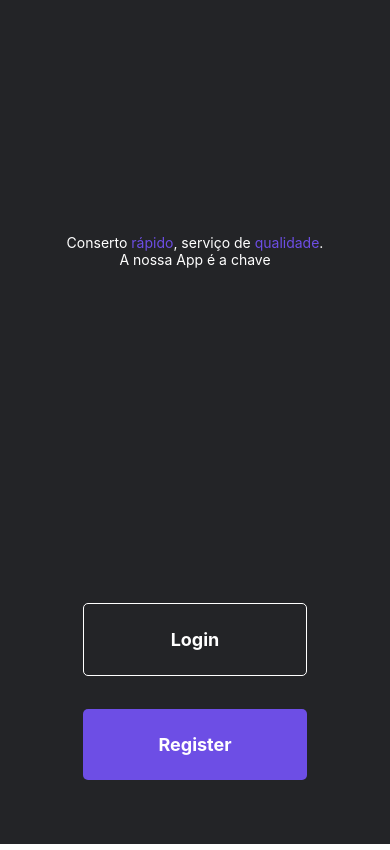
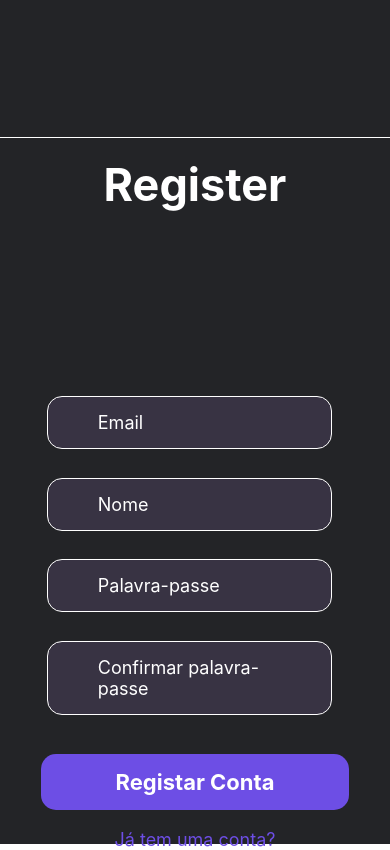
Before and after one commit to LoboMars/PitBox, a React Native app in the folder T22/: screen / in a window 390 px wide. Built offline with nearby package versions, Linux system fonts and the light colour scheme.

Commit message:
Criação do Register e algumas alterações

```diff
--- a/T22/App.jsx
+++ b/T22/App.jsx
@@ -1,11 +1,13 @@
 import { StatusBar } from 'expo-status-bar';
 import { StyleSheet, Text, View } from 'react-native';
 import OScreen from './View/OScreen';
+import Login from './View/Login';
+import Register from './View/Register';
 
 export default function App() {
   return (
     <View style={styles.container}>
-      <OScreen/>
+      <Register/>
       <StatusBar style="auto" />
     </View>
   );
--- /dev/null
+++ b/T22/View/Login.jsx
@@ -0,0 +1,112 @@
+import { StatusBar } from "expo-status-bar";
+import { StyleSheet, Text, View, Image, Dimensions } from "react-native";
+
+export default function Login() {
+    return (
+        <View style={styles.container}>
+          <View style={styles.line} />
+            <View>
+                <Text style={styles.BigText}>Login</Text>
+            </View>
+            <View style={styles.textBoxContainer}>
+                <Text style={styles.TextBox}>Nome</Text>
+                <Text style={styles.TextBox}>Palavra-passe</Text>
+            </View>
+            <View style={styles.textBoxLogin}>
+                <Text style={styles.BTNpurple}>Login</Text>
+            </View>
+            <View style={{paddingTop: '10%',flexDirection:'row'}} >
+                <View style={styles.line2} />
+                <Text style={styles.textWhite}>OU</Text>
+                <View style={styles.line2} />
+            </View>
+            <View style={styles.textBoxLogin}>
+                 <Text style={styles.Register}>Registar Conta</Text>
+            </View>
+        </View>
+      );
+    }
+
+const styles = StyleSheet.create({
+  container: {
+    width: "100%",
+    flex: 1,
+    backgroundColor: "#232427",
+    textAlign: "center",
+    justifyContent: "flex-start",
+    paddingTop: "35%",
+  },
+  textBoxContainer: {
+    width: "85%",
+    alignItems: "left",
+    paddingLeft: '12%'
+  },
+  textWhite: {
+    color: "white",
+  },
+  textPurple: {
+    color: "#6D4EE5",
+  },
+  line: {
+    backgroundColor: "white",
+    height: 1,
+    width: "100%",
+    marginBottom: "20%",
+  },
+  line2: {
+    marginTop: "2%",
+    backgroundColor: "white",
+    height: 1,
+    width: "40%",
+    marginLeft:'4%',
+    marginRight:'4%',
+  },
+
+  BigText: {
+    color: "white",
+    fontSize: 45,
+    fontWeight: "bold",
+    textAlign: "center",
+  },
+  TextBox: {
+    color: "white",
+    backgroundColor: '#383343',
+    borderWidth: 1,
+    borderColor: "white",
+    marginTop: '15%',
+    borderRadius: 15,
+    paddingVertical: 15,
+    paddingHorizontal: 50,
+    fontSize: 18,
+    textAlign: "left",
+  },
+
+  BTNpurple: {
+    marginTop: '30%',
+    backgroundColor: '#6D4EE5',
+    color: 'white',
+    borderRadius: 15,
+    paddingVertical: 25,
+    paddingHorizontal: 95,
+    fontSize: 22,
+    fontWeight: 'bold',
+    textAlign: 'center',
+  },
+
+  Register: {
+    marginTop: '5%',
+    color: '#6D4EE5',
+    borderWidth: 1,
+    borderColor: '#6D4EE5',
+    borderRadius: 15,
+    paddingVertical: 25,
+    paddingHorizontal: 75,
+    fontSize: 18,
+    fontWeight: 'bold',
+    textAlign: 'center',
+  },
+
+  textBoxLogin: {
+    alignItems: "center",
+  },
+});
--- a/T22/View/OScreen.jsx
+++ b/T22/View/OScreen.jsx
@@ -34,7 +34,7 @@ const styles = StyleSheet.create({
     color: 'white',
     borderWidth: 1,
     borderColor: 'white',
-    borderRadius: 5,
+    borderRadius: 15,
     paddingVertical: 25,
     paddingHorizontal: 75,
     fontSize: 18,
@@ -46,8 +46,7 @@ const styles = StyleSheet.create({
     backgroundColor: '#6D4EE5',
     color: 'white',
     paddingVertical: 25,
-    paddingHorizontal: 70,
-    borderRadius: 5,
+    borderRadius: 15,
     paddingHorizontal: 75,
     fontSize: 18,
     fontWeight: 'bold',
--- /dev/null
+++ b/T22/View/Register.jsx
@@ -0,0 +1,91 @@
+import { StatusBar } from "expo-status-bar";
+import { StyleSheet, Text, View, Image, Dimensions } from "react-native";
+
+export default function Register() {
+    return (
+        <View style={styles.container}>
+          <View style={styles.line} />
+            <View style={{paddingBottom:'40%'}}>
+                <Text style={styles.BigText}>Register</Text>
+            </View>
+            <View style={styles.textBoxContainer}>
+                <Text style={styles.TextBox}>Email</Text>
+                <Text style={styles.TextBox}>Nome</Text>
+                <Text style={styles.TextBox}>Palavra-passe</Text>
+                <Text style={styles.TextBox}>Confirmar palavra-passe</Text>
+            </View>
+            <View style={styles.textBoxLogin}>
+                <Text style={styles.BTNpurple}>Registar Conta</Text>
+            </View>
+            <View style={styles.textBoxLogin}>
+            <Text style={[styles.textPurple, {paddingTop: '5%'}]}>Já tem uma conta?</Text>
+            </View>
+        </View>
+      );
+}
+
+const styles = StyleSheet.create({
+    container: {
+        width: "100%",
+        flex: 1,
+        backgroundColor: "#232427",
+        textAlign: "center",
+        justifyContent: "flex-start",
+        paddingTop: "35%",
+    },
+    textBoxContainer: {
+        width: "85%",
+        alignItems: "left",
+        paddingLeft: '12%'
+      },
+      textWhite: {
+        color: "white",
+        fontSize: 20,
+      },
+      textPurple: {
+        color: "#6D4EE5",
+        fontSize: 18,
+      },
+      line: {
+        backgroundColor: "white",
+        height: 1,
+        width: "100%",
+        marginBottom: "5%",
+      },
+
+      BigText: {
+        color: "white",
+        fontSize: 45,
+        fontWeight: "bold",
+        textAlign: "center",
+      },
+
+      TextBox: {
+        color: "white",
+        backgroundColor: '#383343',
+        borderWidth: 1,
+        borderColor: "white",
+        marginTop: '10%',
+        borderRadius: 15,
+        paddingVertical: 15,
+        paddingHorizontal: 50,
+        fontSize: 18,
+        textAlign: "left",
+      },
+
+      BTNpurple: {
+        marginTop: '10%',
+        backgroundColor: '#6D4EE5',
+        color: 'white',
+        borderRadius: 15,
+        paddingVertical: 15,
+        paddingHorizontal: 75,
+        fontSize: 22,
+        fontWeight: 'bold',
+        textAlign: 'center',
+      },
+
+      textBoxLogin: {
+        alignItems: "center",
+      },
+  });
```
Also changed, not shown: T22/Components/styles.jsx (added).
